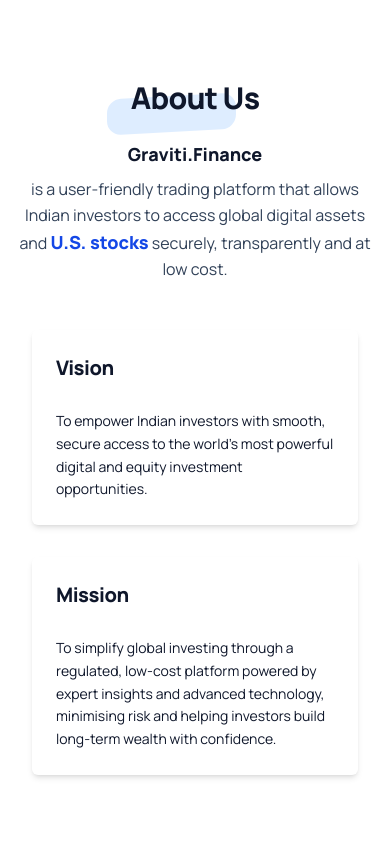
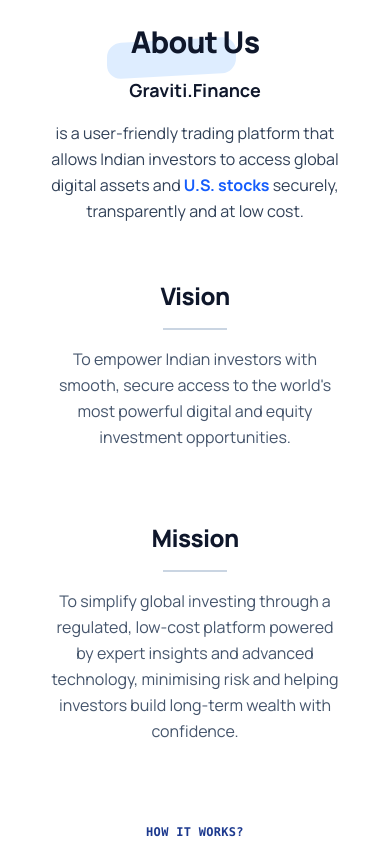
Before and after one commit to touhid9pc/graviti_v4, a Next.js app: page /about in a window 390 px wide. Shown: the top 844 px of the page. Built offline with nearby package versions, Linux system fonts and the light colour scheme; no server answers.

Commit message:
fixed about page

```diff
--- a/package.json
+++ b/package.json
@@ -22,6 +22,7 @@
     "react-dom": "^19.0.0",
     "react-hot-toast": "^2.5.2",
     "react-icons": "^5.5.0",
+    "react-intersection-observer": "^9.16.0",
     "tailwind-merge": "^3.3.1",
     "zustand": "^5.0.6"
   },
--- a/src/app/about/page.tsx
+++ b/src/app/about/page.tsx
@@ -1,6 +1,6 @@
 "use client";
 
-import { TextReveal } from "@/components/magicui/text-reveal";
+import AnimatedTitle from "@/components/magicui/text-reveal";
 import UniqueHeading from "@/components/section-heading";
 import { motion } from "framer-motion";
 import {
@@ -9,6 +9,7 @@
   investmentSteps,
 } from "@/constants/constant";
 import { CardStack } from "@/components/ui/card-stack";
+import TextReveal from "@/components/magicui/text-reveal";
 
 function AboutSection() {
   const mid = Math.ceil(gravitiFeatures.length / 2);
@@ -16,10 +17,9 @@
   const rightItems = gravitiFeatures.slice(mid);
 
   return (
-    <section className="flex flex-col w-full max-w-6xl mx-auto px-4 sm:px-6 md:px-8 space-y-8 bg-sand-100 text-slate-900">
-      {/* Hero Section */}
-      <div className="w-full min-h-screen flex flex-col justify-center items-center py-20 bg-sand-100">
-        {/* Heading */}
+    <section className="flex flex-col w-full max-w-6xl space-y-16 md:space-y-6 mx-auto px-4 sm:px-4 py-6 md:py-0 md:px-8 text-slate-900">
+      {/* About Hero Section */}
+      <div className="w-full flex flex-col justify-center items-center min-h-[80dvh]">
         <motion.div
           initial={{ opacity: 0, y: 20 }}
           animate={{ opacity: 1, y: 0 }}
@@ -29,79 +29,84 @@
           <UniqueHeading
             text="About Us"
             bgCut
-            className="text-3xl sm:text-4xl md:text-5xl text-blue-600"
+            className="text-3xl sm:text-4xl md:text-5xl text-slate-900 mb-4"
           />
-          <p className="text-base sm:text-lg md:text-xl leading-relaxed max-w-3xl mx-auto text-slate-700">
-            <span className="font-extrabold block mb-2 text-lg sm:text-xl md:text-2xl text-slate-900">
+          <div className="max-w-4xl mx-auto px-4">
+            <p className="text-base sm:text-lg md:text-xl leading-relaxed text-slate-700">
+              <span className="font-bold block mb-4 text-lg sm:text-xl md:text-2xl text-slate-900">
                 Graviti.Finance
               </span>
-            is a user-friendly trading platform that allows Indian investors to
-            access global digital assets and{" "}
-            <span className="font-extrabold text-lg sm:text-xl md:text-2xl text-blue-700">
-              U.S. stocks
-            </span>{" "}
+              is a user-friendly trading platform that allows Indian investors
+              to access global digital assets and{" "}
+              <span className="font-bold text-blue-600">U.S. stocks</span>{" "}
               securely, transparently and at low cost.
+            </p>
+          </div>
+        </motion.div>
+
+        {/* Vision & Mission */}
+        <div className="w-full px-4 mt-10">
+          <div className="flex flex-col sm:flex-row justify-center items-start gap-10 sm:gap-14 md:gap-20">
+            {/* Vision Card */}
+            <motion.div
+              initial={{ opacity: 0, y: 20 }}
+              animate={{ opacity: 1, y: 0 }}
+              transition={{ duration: 0.8, delay: 0.2 }}
+              className="flex-1 text-center max-w-full md:max-w-md px-4 py-4"
+            >
+              <UniqueHeading
+                text="Vision"
+                className="text-2xl sm:text-3xl font-bold mb-4 text-slate-900"
+              />
+              <div className="w-16 h-0.5 bg-slate-300 mx-auto mb-4 relative before:content-[''] before:absolute before:top-0 before:left-0 before:w-0 before:h-full before:bg-blue-500 before:transition-all before:duration-500 group-hover:before:w-full"></div>
+              <p className="text-base sm:text-lg leading-relaxed text-slate-600">
+                To empower Indian investors with smooth, secure access to the
+                world's most powerful digital and equity investment
+                opportunities.
               </p>
             </motion.div>
 
-        {/* Vision & Mission Cards */}
-        <div className="relative flex flex-col sm:flex-row justify-center items-center mt-12 gap-8 px-4 w-full">
-          <div className="group relative flex-1 min-w-[280px] max-w-sm p-6 bg-sand-300 text-slate-900 rounded-sm overflow-hidden cursor-pointer  shadow-md hover:shadow-lg transition-shadow">
-            <div
-              className="absolute top-0 left-0 w-16 h-32 -translate-x-1/2 -translate-y-1/2 rounded-full bg-gradient-to-br from-blue-200 to-slate-300 opacity-60
-                      transform scale-50 origin-top-left transition-transform duration-500 group-hover:scale-[1.5]"
-            ></div>
+            {/* Vertical Divider */}
+            <div className="hidden sm:block w-px h-28 bg-slate-200 self-center" />
 
-            <div
-              className="absolute bottom-0 right-0 w-20 h-40 translate-x-1/2 translate-y-1/2 rounded-full bg-gradient-to-tl from-slate-300 to-blue-200 opacity-60
-                      transform scale-50 origin-bottom-right transition-transform duration-500 group-hover:scale-[2.5]"
-            ></div>
-
-            <UniqueHeading
-              text="Vision"
-              className="text-xl sm:text-2xl font-semibold mb-4 text-slate-900"
-            />
-            <p className="relative z-10 mt-3 text-sm leading-relaxed">
-              To empower Indian investors with smooth, secure access to the world’s most powerful digital and equity investment opportunities.
-            </p>
-          </div>
-
-          <div className="group relative flex-1 min-w-[280px] max-w-sm p-6 bg-sand-300 text-slate-900 rounded-sm overflow-hidden cursor-pointer  shadow-md hover:shadow-lg transition-shadow">
-            <div
-              className="absolute top-0 left-0 w-16 h-32 -translate-x-1/2 -translate-y-1/2 rounded-full bg-gradient-to-br from-blue-200 to-slate-300 opacity-60
-                      transform scale-50 origin-top-left transition-transform duration-500 group-hover:scale-[1.5]"
-            ></div>
-
-            <div
-              className="absolute bottom-0 right-0 w-20 h-40 translate-x-1/2 translate-y-1/2 rounded-full bg-gradient-to-tl from-slate-300 to-blue-200 opacity-60
-                      transform scale-50 origin-bottom-right transition-transform duration-500 group-hover:scale-[2.5]"
-            ></div>
-
+            {/* Mission Card */}
+            <motion.div
+              initial={{ opacity: 0, y: 20 }}
+              animate={{ opacity: 1, y: 0 }}
+              transition={{ duration: 0.8, delay: 0.4 }}
+              className="flex-1 text-center max-w-full md:max-w-md px-4 py-4"
+            >
               <UniqueHeading
                 text="Mission"
-              className="text-xl sm:text-2xl font-semibold mb-4 text-slate-900"
+                className="text-2xl sm:text-3xl font-bold mb-4 text-slate-900"
               />
-            <p className="relative z-10 mt-3 text-sm leading-relaxed">
-To simplify global investing through a regulated, low-cost platform powered by expert insights and advanced technology, minimising risk and helping investors build long-term wealth with confidence.            </p>
+              <div className="w-16 h-0.5 bg-slate-300 mx-auto mb-4 relative before:content-[''] before:absolute before:top-0 before:left-0 before:w-0 before:h-full before:bg-blue-500 before:transition-all before:duration-500 group-hover:before:w-full"></div>
+              <p className="text-base sm:text-lg leading-relaxed text-slate-600">
+                To simplify global investing through a regulated, low-cost
+                platform powered by expert insights and advanced technology,
+                minimising risk and helping investors build long-term wealth
+                with confidence.
+              </p>
+            </motion.div>
           </div>
         </div>
       </div>
 
       {/* HOW IT WORKS */}
-      <div className="w-full flex flex-col items-center py-16 px-4 bg-sand-100">
+      <div className="w-full  flex flex-col items-center justify-center px-4 min-h-[80dvh]">
         <span className="font-mono font-semibold tracking-wide text-xs sm:text-sm md:text-base text-blue-900 mb-3">
           HOW IT WORKS?
         </span>
         <UniqueHeading
           text="Just 3 steps to get started"
-          className="text-3xl sm:text-4xl md:text-5xl mb-10 text-center text-blue-700"
+          className="text-3xl sm:text-4xl md:text-5xl mb-8 text-center text-blue-700"
           bgCut
         />
         <span className="font-mono font-semibold text-center tracking-wide text-xs sm:text-sm md:text-base text-blue-900 mb-3">
           Transform Your Financial Future in 3 Simple Steps
         </span>
 
-        <div className="mt-14 flex flex-col lg:flex-row gap-12 items-center justify-evenly w-full">
+        <div className="mt-12 flex flex-col lg:flex-row gap-10 items-center justify-evenly w-full">
           <div className="flex flex-col space-y-10 max-w-md w-full">
             {investmentSteps.map((step, i) => {
               const Icon = step.icon;
@@ -127,13 +132,13 @@
       </div>
 
       {/* WHY CHOOSE US */}
-      <div className="w-full flex flex-col items-center py-16 px-4 bg-sand-100">
+      <div className="w-full  flex flex-col items-center justify-center px-4 min-h-[80dvh]">
         <span className="font-mono font-semibold tracking-wide text-xs sm:text-sm md:text-base text-blue-900 mb-3">
           WHY CHOOSE US?
         </span>
         <UniqueHeading
           text="Why Graviti Finance?"
-          className="text-3xl sm:text-4xl md:text-5xl mb-10 text-center text-blue-700"
+          className="text-3xl sm:text-4xl md:text-5xl mb-8 text-center text-blue-700"
           bgCut
         />
         <span className="font-mono font-semibold text-center tracking-wide text-xs sm:text-sm md:text-base text-blue-900 mb-3">
@@ -159,52 +164,46 @@
       </div>
 
       {/* TEXT REVEAL */}
-      <TextReveal className="">
+      <div className="w-full min-h-screen ">
+        <TextReveal>
           Investing globally shouldn't be complicated, yet for most Indians, it
-        still is. That’s how Graviti.Finance came into existence. We recognised
-        the systemic barriers facing Indian investors: excessive brokerage fees,
-        restricted access to global digital assets and complex onboarding
-        processes that deter even the most experienced individuals.
+          still is. That’s how Graviti.Finance came into existence. We
+          recognised the systemic barriers facing Indian investors: excessive
+          brokerage fees, restricted access to global digital assets and complex
+          onboarding processes that deter even the most experienced individuals.
           Graviti.Finance is built to overcome these challenges. By offering
-        regulated access through GIFT City, expertly curated investment baskets,
-        and a smooth digital interface, we have made global investing simple,
-        transparent and accessible. And because trust is foundational, every
-        investment in Graviti.Finance is protected with insurance coverage, so
-        you can invest globally with clarity and confidence. We are here to
-        empower every Indian investor to take smarter, more secure steps toward
-        a truly global financial future.
+          regulated access through GIFT City, expertly curated investment
+          baskets, and a smooth digital interface, we have made global investing
+          simple, transparent and accessible. And because trust is foundational,
+          every investment in Graviti.Finance is protected with insurance
+          coverage, so you can invest globally with clarity and confidence. We
+          are here to empower every Indian investor to take smarter, more secure
+          steps toward a truly global financial future.
         </TextReveal>
+      </div>
 
       {/* INVESTMENT OPTIONS */}
-      <div className="w-full flex flex-col min-h-[100dvh] justify-center items-center py-16 px-4 bg-sand-100">
+      <div className="w-full flex flex-col justify-center items-center px-4 min-h-[100dvh]">
         <span className="font-mono font-semibold tracking-wide text-xs sm:text-sm md:text-base text-blue-900 mb-3">
           INVESTMENT OPTIONS
         </span>
         <UniqueHeading
           text="Where can you invest?"
-          className="text-3xl sm:text-4xl md:text-5xl mb-10 text-center text-blue-700"
+          className="text-3xl sm:text-4xl md:text-5xl mb-8 text-center text-blue-700"
           bgCut
         />
         <span className="font-mono font-semibold text-center tracking-wide text-xs sm:text-sm md:text-base text-blue-900 mb-3">
-          Maximise Potential with Limitless Investment Options{" "}
+          Maximise Potential with Limitless Investment Options
         </span>
 
         <div className="flex flex-wrap gap-6 justify-center items-stretch mt-8 max-w-5xl mx-auto w-full px-4">
           {investmentOptions.map((item, idx) => (
             <div
               key={idx}
-              className="group relative flex-1 min-w-[280px] max-w-sm p-6 bg-sand-300 text-slate-900 rounded-sm overflow-hidden cursor-pointer  shadow-md hover:shadow-lg transition-shadow"
+              className="group relative flex-1 min-w-[280px] max-w-sm p-6 bg-sand-300 text-slate-900 rounded-sm overflow-hidden cursor-pointer shadow-md hover:shadow-lg transition-shadow"
             >
-              <div
-                className="absolute top-0 left-0 w-16 h-32 -translate-x-1/2 -translate-y-1/2 rounded-full bg-gradient-to-br from-blue-200 to-slate-300 opacity-60
-                      transform scale-50 origin-top-left transition-transform duration-500 group-hover:scale-[1.5]"
-              ></div>
-
-              <div
-                className="absolute bottom-0 right-0 w-20 h-40 translate-x-1/2 translate-y-1/2 rounded-full bg-gradient-to-tl from-slate-300 to-blue-200 opacity-60
-                      transform scale-50 origin-bottom-right transition-transform duration-500 group-hover:scale-[2.5]"
-              ></div>
-
+              <div className="absolute top-0 left-0 w-16 h-32 -translate-x-1/2 -translate-y-1/2 rounded-full bg-gradient-to-br from-blue-200 to-slate-300 opacity-60 transform scale-50 origin-top-left transition-transform duration-500 group-hover:scale-[1.5]" />
+              <div className="absolute bottom-0 right-0 w-20 h-40 translate-x-1/2 translate-y-1/2 rounded-full bg-gradient-to-tl from-slate-300 to-blue-200 opacity-60 transform scale-50 origin-bottom-right transition-transform duration-500 group-hover:scale-[2.5]" />
               <h3 className="relative z-10 text-lg font-bold tracking-wide">
                 {item.title}
               </h3>
--- a/src/components/magicui/text-reveal.tsx
+++ b/src/components/magicui/text-reveal.tsx
@@ -1,73 +1,73 @@
 "use client";
 
-import { motion, MotionValue, useScroll, useTransform } from "motion/react";
-import { ComponentPropsWithoutRef, FC, ReactNode, useRef } from "react";
+import React, { useEffect, useRef } from "react";
+import gsap from "gsap";
+import { ScrollTrigger } from "gsap/ScrollTrigger";
+import SplitText from "gsap/SplitText";
 
-import { cn } from "@/lib/utils";
-
-export interface TextRevealProps extends ComponentPropsWithoutRef<"div"> {
-  children: string;
+if (typeof window !== "undefined") {
+  gsap.registerPlugin(ScrollTrigger, SplitText);
 }
 
-export const TextReveal: FC<TextRevealProps> = ({ children, className }) => {
-  const targetRef = useRef<HTMLDivElement | null>(null);
-  const { scrollYProgress } = useScroll({
-    target: targetRef,
-  });
+interface TextRevealProps {
+  children: string;
+  className?: string;
+}
 
-  if (typeof children !== "string") {
-    throw new Error("TextReveal: children must be a string");
-  }
+const TextReveal: React.FC<TextRevealProps> = ({ children, className }) => {
+  const wrapperRef = useRef<HTMLDivElement>(null);
+  const paragraphRef = useRef<HTMLParagraphElement>(null);
 
-  const words = children.split(" ");
+  useEffect(() => {
+    if (!wrapperRef.current || !paragraphRef.current) return;
+
+    const split = new SplitText(paragraphRef.current, {
+      type: "words",
+      wordsClass: "reveal-word",
+    });
+
+    // Calculate scroll duration dynamically
+    const scrollLength =
+      window.innerHeight / 2 + paragraphRef.current.scrollHeight;
+
+    const animation = gsap.fromTo(
+      split.words,
+      { opacity: 0.2 },
+      {
+        opacity: 1,
+        ease: "none",
+        stagger: 0.05,
+        scrollTrigger: {
+          trigger: wrapperRef.current,
+          pin: true,
+          scrub: 1,
+          start: "top top",
+          end: `+=${scrollLength}`,
+          anticipatePin: 1,
+          markers: false,
+        },
+      }
+    );
+
+    return () => {
+      split.revert();
+      animation.scrollTrigger?.kill();
+    };
+  }, []);
 
   return (
-    <div ref={targetRef} className={cn("relative z-0 md:h-[200vh]", className)}>
-      <div
-        className={
-          "sticky top-0 mx-auto flex h-[60%] px-[1rem] py-[5rem]"
-        }
+    <div
+      ref={wrapperRef}
+      className={`relative w-full flex items-center justify-center h-screen px-4 sm:px-6 md:px-8 ${className}`}
+    >
+      <p
+        ref={paragraphRef}
+        className="text-sm md:text-xl w-full max-w-4xl mx-auto lg:text-2xl xl:text-3xl font-semibold text-slate-900 leading-relaxed text-start md:text-center lg:text-start"
       >
-        <span
-          ref={targetRef}
-          className={
-            "flex flex-wrap p-0 text-base font-bold text-slate-500 md:p-8 md:text-xl lg:p-10 lg:text-2xl "
-          }
-        >
-          {words.map((word, i) => {
-            const start = i / words.length;
-            const end = start + 1 / words.length;
-            return (
-              <Word key={i} progress={scrollYProgress} range={[start, end]}>
-                {word}
-              </Word>
-            );
-          })}
-        </span>
-      </div>
+        {children}
+      </p>
     </div>
   );
 };
 
-interface WordProps {
-  children: ReactNode;
-  progress: MotionValue<number>;
-  range: [number, number];
-}
-
-const Word: FC<WordProps> = ({ children, progress, range }) => {
-  const opacity = useTransform(progress, range, [0, 1]);
-  const scale = useTransform(progress, range, [0.8, 1]); // scale from 0.8 to 1
-
-  return (
-    <span className="relative mx-1 lg:mx-1">
-      <span className="absolute opacity-30">{children}</span>
-      <motion.span
-        style={{ opacity: opacity, scale: scale }}
-        className="text-slate-900"
-      >
-        {children}
-      </motion.span>
-    </span>
-  );
-};
+export default TextReveal;
```
Also changed, not shown: src/components/sections/SectionThree.tsx (+4 -4 lines), 1 other file (tests, documents, lock files or other folders). Lines whose indentation alone changed are shown as unchanged.
